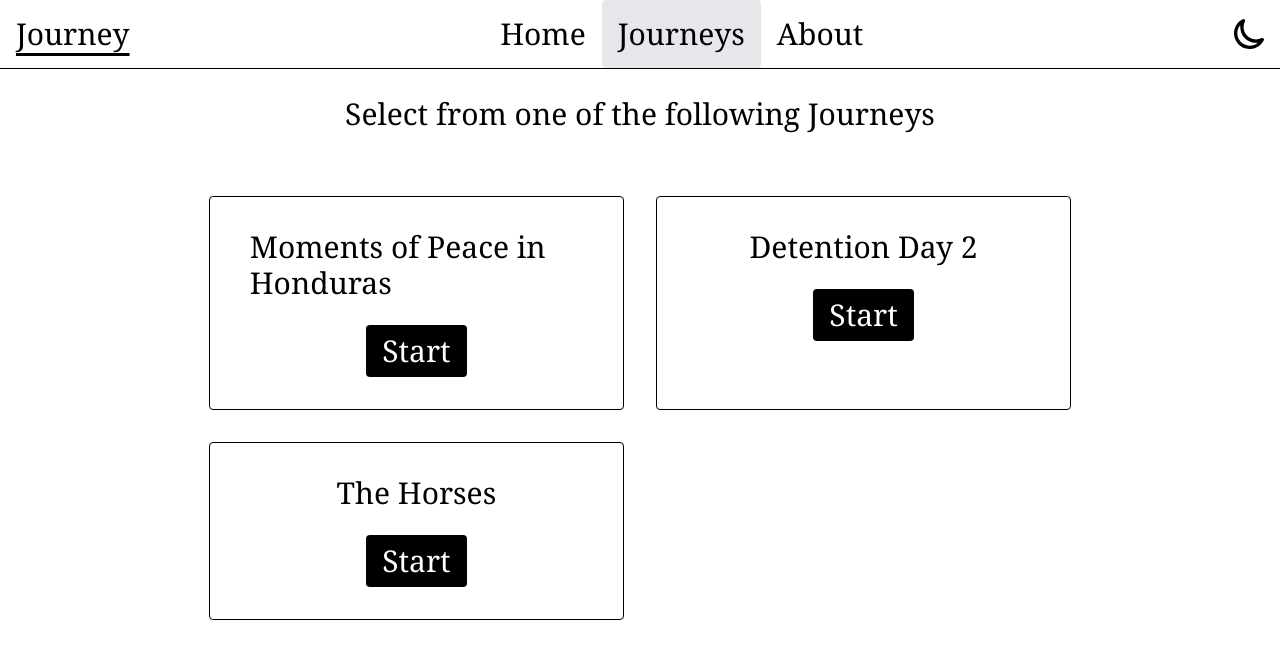
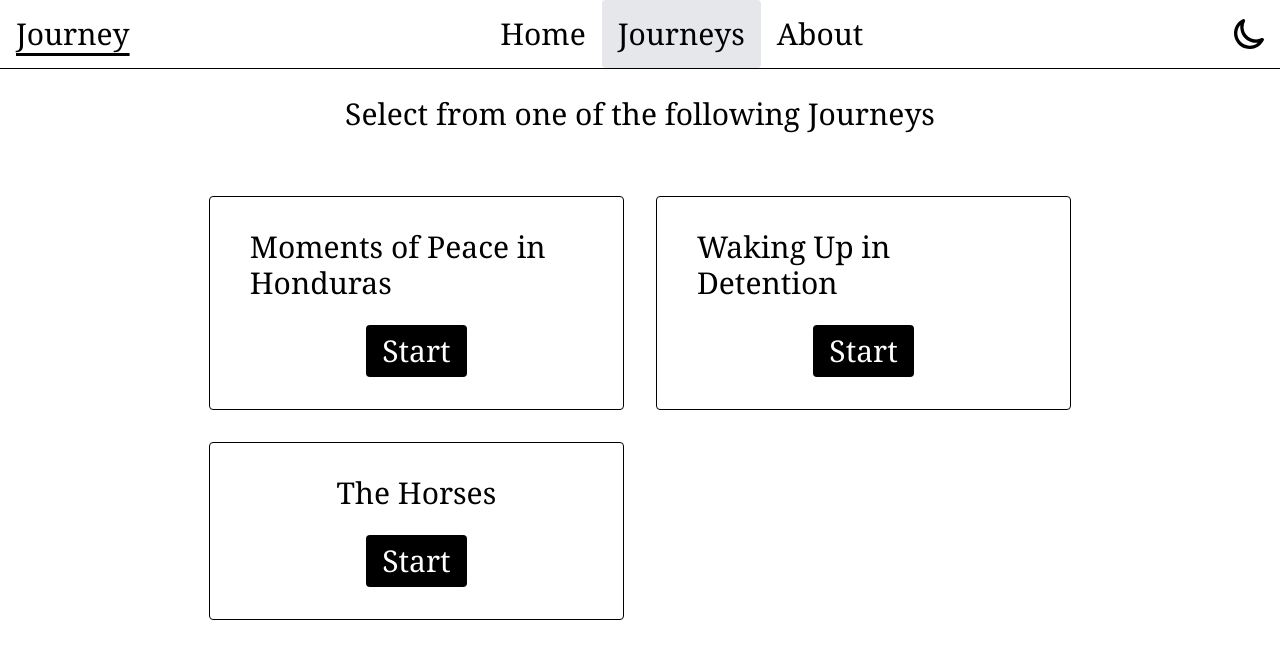
Before and after one commit to paul-macfarlane/journey, an Astro site: page /journeys in a window 1280 px wide. Built offline with nearby package versions, Linux system fonts and the light colour scheme; Astro itself is replaced by a stand-in of ours.

Commit message:
use preface as first journey page

```diff
--- a/src/data/journeys.ts
+++ b/src/data/journeys.ts
@@ -10,6 +10,7 @@ export function toJourneyPageData (caseNumber: number, data: any): JourneyPageDa
       title: data.name,
       paragraphs: data.paragraphs,
       nextHref: data.next ? `${baseHref}/${data.next.pid}` : undefined,
+      nextName: data.next ? data.next.name : undefined,
       decisions: data.decisions?.map((decision): JourneyLayoutDecisionData => ({
         href: `${baseHref}/${decision.pid}`,
         buttonText: decision.text,
@@ -22,5 +23,4 @@ export function toJourneyPageData (caseNumber: number, data: any): JourneyPageDa
       isStart: index === 0
     };
   });
-
 }
--- a/src/pages/journeys/index.astro
+++ b/src/pages/journeys/index.astro
@@ -8,15 +8,17 @@ const caseData = await Astro.glob("../../data/cases/*.json");
 
 const journeyPageData: JourneyPageData[] = [];
 caseData.forEach((caseFile, i) => {
-  const caseData = toJourneyPageData(i + 1, [caseFile.default[0]]);
-  journeyPageData.push(caseData[0]);
+  const caseData = toJourneyPageData(i + 1, [
+    caseFile.default.find((page) => page.name === "Preface") ??
+      caseFile.default[0],
+  ]);
+  journeyPageData.push(...caseData);
 });
 
 const journeys: JourneyCardData[] = journeyPageData
   .filter(({ isStart }) => isStart)
   .map((pageData) => ({
-    title: pageData.title,
-    description: pageData.description,
+    title: pageData.nextName,
     buttonText: "Start",
     href: `/journeys/${pageData.path}`,
   }));
--- a/src/types/index.ts
+++ b/src/types/index.ts
@@ -27,6 +27,7 @@ export interface JourneyLayoutData {
   title: string;
   paragraphs?: string[];
   nextHref?: string;
+  nextName?: string
   decisions?: JourneyLayoutDecisionData[];
   images?: ImageData[];
 }
```
